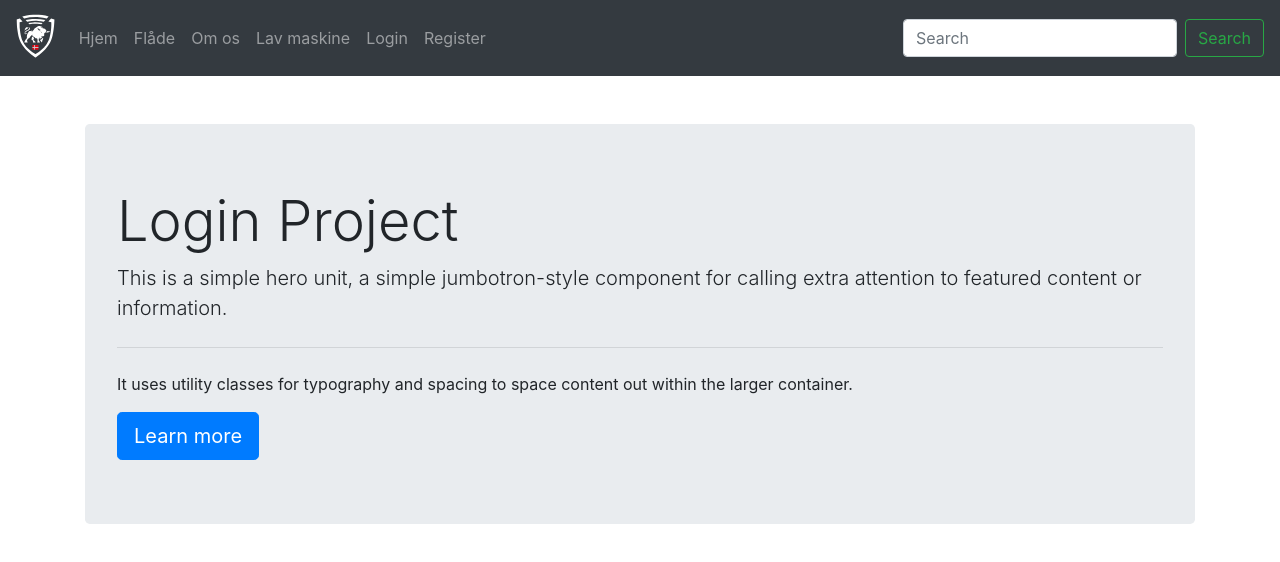
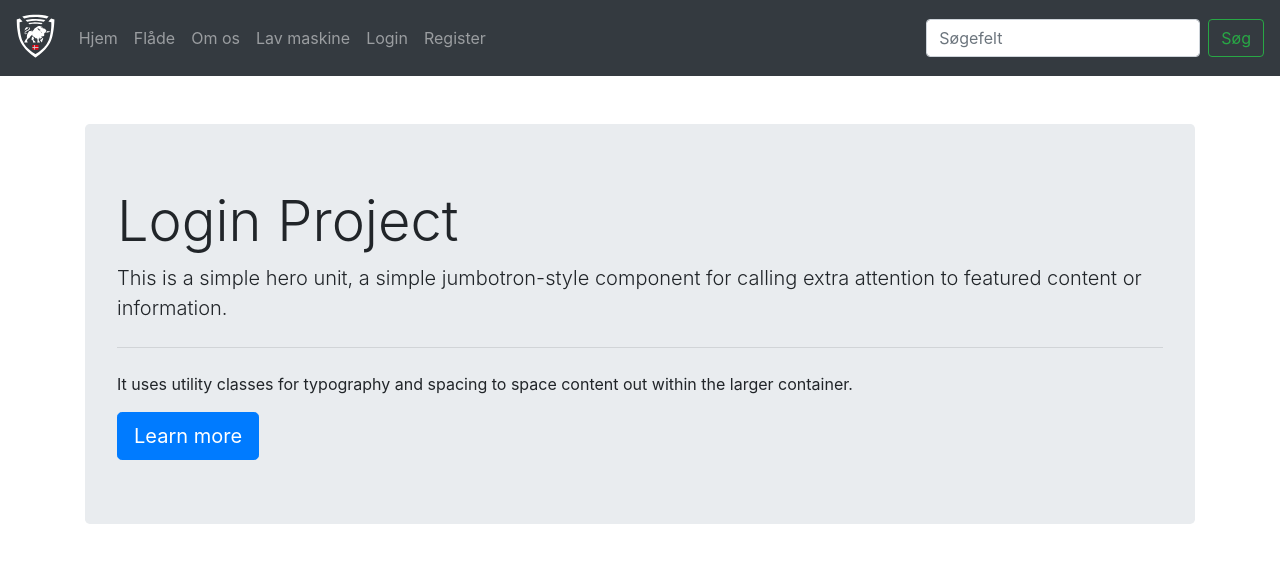
Before and after one commit to panic355/ThyrrestrupWebApp, a React (Create React App) app in the folder client/: page / in a window 1280 px wide. Shown: the top 562 px of the page. Built offline with nearby package versions, Linux system fonts and the light colour scheme.

Commit message:
small changes to GUI new

```diff
--- a/client/src/components/contactPage/ContactCard.js
+++ b/client/src/components/contactPage/ContactCard.js
@@ -9,10 +9,11 @@ var contactCard = CreateReactClass({
      return (
        <div>
          <div className="card mb-3">
-           <img src="https://image.jimcdn.com/app/cms/image/transf/none/path/se2d7155d6368abec/image/i1a65fa82efc209c9/version/1477465477/image.jpg" className="card-img-top" style={{width: '700x', height: '350px'}} alt="..." />
+           <img src="https://image.jimcdn.com/app/cms/image/transf/none/path/se2d7155d6368abec/image/i1a65fa82efc209c9/version/1477465477/image.jpg" className="card-img-top" style={{width: '900px', height: '350px', margin: 'auto' }} alt="..." />
            <div className="card-body">
              <h5 className="card-title">Kontakt</h5>
-             <p className="card-text">Telefon: +45 22  42 30 50 Email: info@tmink.dk Åbningstider: Mandag til torsdag: 8:00 - 16:00 Fredag: 8:00 - 14:00</p>
+             <p className="card-text">Telefon: +45 22  42 30 50 Email: info@tmink.dk</p>
+             <p className="card-text">Åbningstider: Mandag til torsdag: 8:00 - 16:00 Fredag: 8:00 - 14:00</p>
            </div>
          </div>
          <div className="card">
--- a/client/src/components/navbar/Navbar.js
+++ b/client/src/components/navbar/Navbar.js
@@ -44,8 +44,8 @@ class BootstrapNavbar extends React.Component {
                                         <Nav.Link href="/register">Register</Nav.Link>
                                     </Nav>
                                     <Form inline>
-                                        <FormControl type="text" placeholder="Search" className="mr-sm-2" />
-                                        <Button variant="outline-success">Search</Button>
+                                        <FormControl type="text" placeholder="Søgefelt" className="mr-sm-2" />
+                                        <Button variant="outline-success">Søg</Button>
                                     </Form>
                                 </Navbar.Collapse>
                             </Navbar>
```
